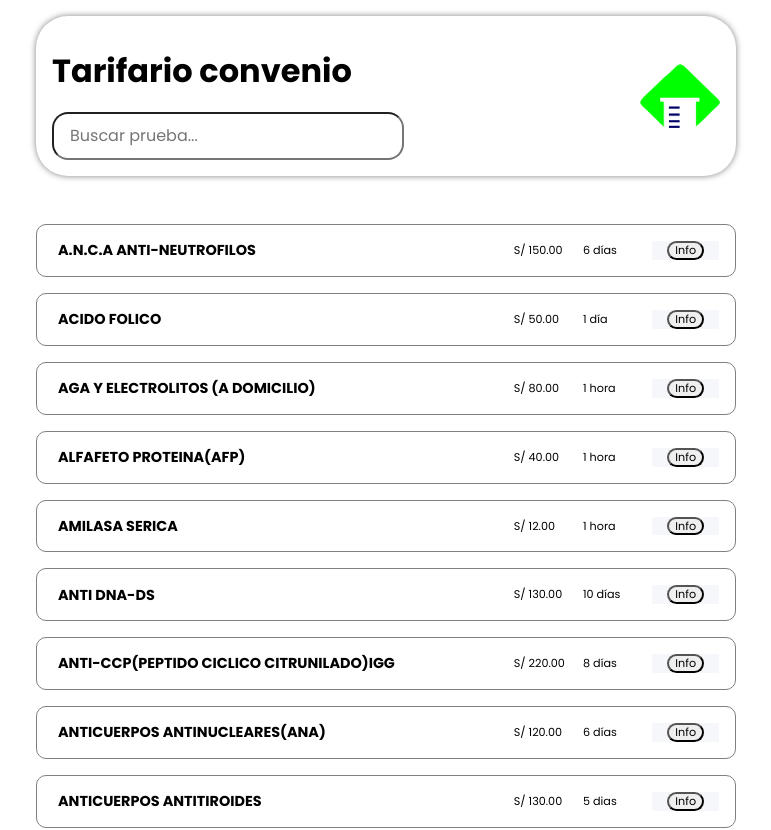
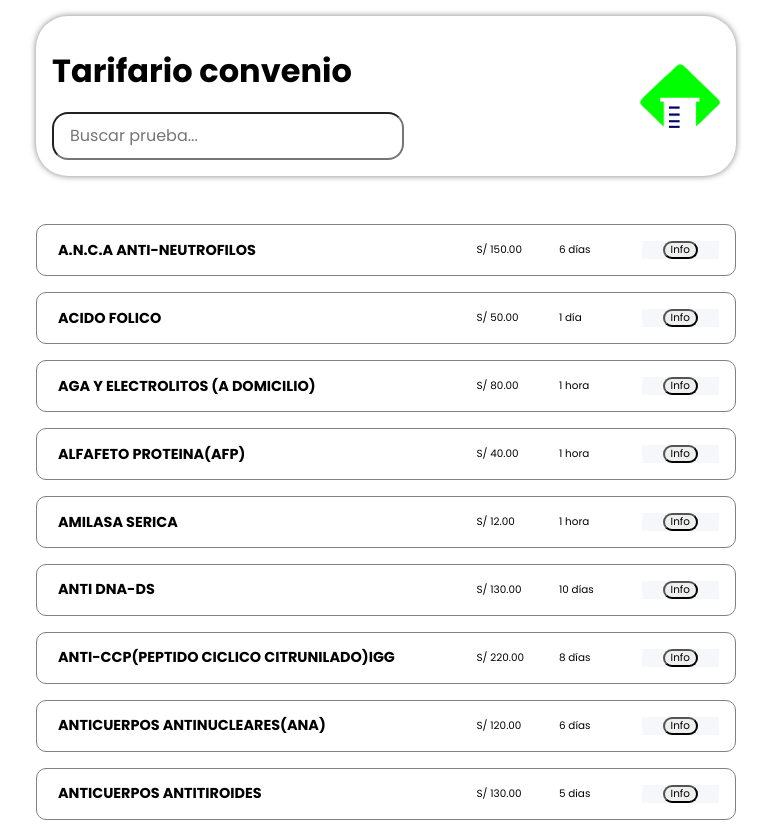
Before and after one commit to inbioslabCesar/tarifario-inbioslab, a React (Vite) app: page / in a window 1280 px wide. Shown: the top 830 px of the page, without its empty margins (254-1025 px from the left). Built offline with nearby package versions, Linux system fonts and the light colour scheme.

Commit message:
Modificando el tamaño de letra modal

```diff
--- a/src/components/ProductRow.module.css
+++ b/src/components/ProductRow.module.css
@@ -11,12 +11,12 @@
 
 }
 .name{
-    width: 70%;
+    width: 64%;
     font-weight: bold;
     text-transform: uppercase;
     font-size: .9rem;
 }
 .price, .time, .info{
-    width: 10%;
-    font-size: .7rem;
+    width: 12%;
+    font-size: .65rem;
 }
```
